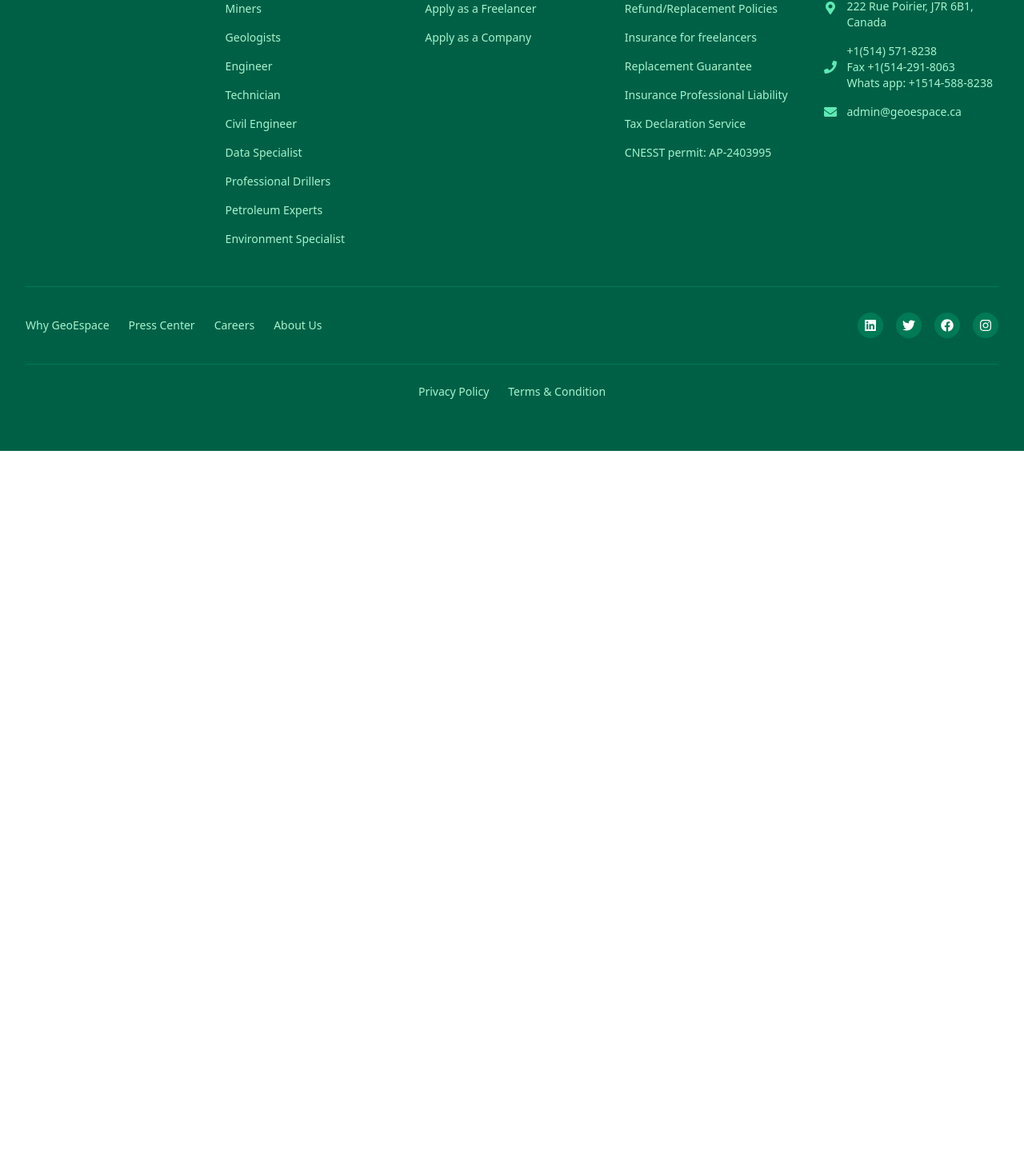
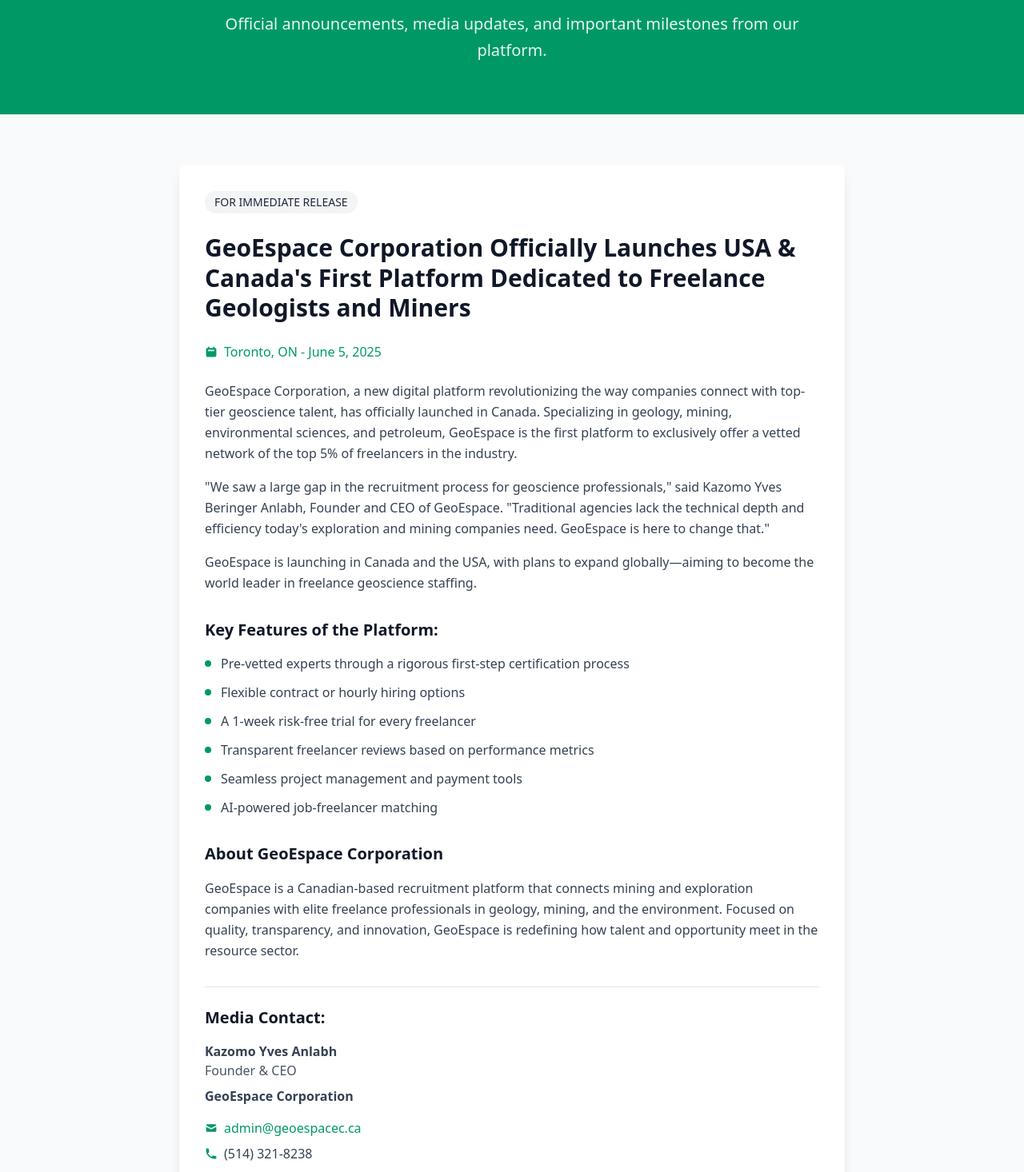
Before and after one commit to dev-sajib/geospace-static, a React (Vite) app: page /press-releases in a window 1280 px wide. Shown: the part 179-1645 px from the top of the page at 80% size. Before the commit the page ends 800 px from the top, so only its background shows below. Built offline with nearby package versions, Linux system fonts and the light colour scheme.

Commit message:
FEAT: Completed Press release page

```diff
--- a/src/App.jsx
+++ b/src/App.jsx
@@ -2,6 +2,7 @@
 import Layout from "./components/Layout";
 import HomePage from "./pages/HomePage";
 import ClientsPage from "./pages/ClientsPage";
+import PressReleasePage from "./pages/PressReleasePage";
 
 function App() {
   return (
@@ -10,6 +11,7 @@
         <Routes>
           <Route path="/" element={<HomePage />} />
           <Route path="/clients" element={<ClientsPage />} />
+          <Route path="/press-releases" element={<PressReleasePage />} />
         </Routes>
       </Layout>
     </Router>
--- a/src/components/Footer.jsx
+++ b/src/components/Footer.jsx
@@ -7,6 +7,7 @@
   FaPhone,
   FaEnvelope,
 } from "react-icons/fa";
+import { Link } from "react-router-dom";
 
 const Footer = () => {
   return (
@@ -216,12 +217,12 @@
               >
                 Why GeoEspace
               </a>
-              <a
-                href="#"
+              <Link
+                to="/press-releases"
                 className="text-emerald-200 hover:text-white text-sm transition-colors"
               >
                 Press Center
-              </a>
+              </Link>
               <a
                 href="#"
                 className="text-emerald-200 hover:text-white text-sm transition-colors"
--- /dev/null
+++ b/src/components/PressReleaseCard.jsx
@@ -0,0 +1,151 @@
+const PressReleaseCard = ({
+  category = "FOR IMMEDIATE RELEASE",
+  title,
+  date,
+  location,
+  content,
+  keyFeatures = [],
+  aboutSection,
+  mediaContact,
+}) => {
+  return (
+    <div className="bg-white rounded-lg shadow-lg p-8 mb-8">
+      <div className="mb-6">
+        <span className="inline-block bg-gray-100 text-gray-800 text-sm font-medium px-3 py-1 rounded-full">
+          {category}
+        </span>
+      </div>
+
+      <h1 className="text-3xl font-bold text-gray-900 mb-6 leading-tight">
+        {title}
+      </h1>
+
+      {(date || location) && (
+        <div className="flex items-center text-emerald-600 font-medium mb-6">
+          <svg className="w-4 h-4 mr-2" fill="currentColor" viewBox="0 0 20 20">
+            <path
+              fillRule="evenodd"
+              d="M6 2a1 1 0 00-1 1v1H4a2 2 0 00-2 2v10a2 2 0 002 2h12a2 2 0 002-2V6a2 2 0 00-2-2h-1V3a1 1 0 10-2 0v1H7V3a1 1 0 00-1-1zm0 5a1 1 0 000 2h8a1 1 0 100-2H6z"
+              clipRule="evenodd"
+            />
+          </svg>
+          {location && date ? `${location} - ${date}` : location || date}
+        </div>
+      )}
+
+      {content && (
+        <div className="prose prose-lg text-gray-700 mb-8">
+          {content.split("\n").map((paragraph, index) => (
+            <p key={index} className="mb-4 leading-relaxed">
+              {paragraph}
+            </p>
+          ))}
+        </div>
+      )}
+
+      {keyFeatures.length > 0 && (
+        <div className="mb-8">
+          <h3 className="text-xl font-bold text-gray-900 mb-4">
+            Key Features of the Platform:
+          </h3>
+          <ul className="space-y-3">
+            {keyFeatures.map((feature, index) => (
+              <li key={index} className="flex items-start">
+                <div className="w-2 h-2 bg-emerald-600 rounded-full mt-2 mr-3 flex-shrink-0"></div>
+                <span className="text-gray-700">{feature}</span>
+              </li>
+            ))}
+          </ul>
+        </div>
+      )}
+
+      {aboutSection && (
+        <div className="mb-8">
+          <h3 className="text-xl font-bold text-gray-900 mb-4">
+            About GeoEspace Corporation
+          </h3>
+          <div className="prose text-gray-700">
+            {aboutSection.split("\n").map((paragraph, index) => (
+              <p key={index} className="mb-4 leading-relaxed">
+                {paragraph}
+              </p>
+            ))}
+          </div>
+        </div>
+      )}
+
+      {mediaContact && (
+        <div className="border-t border-gray-200 pt-6">
+          <h3 className="text-xl font-bold text-gray-900 mb-4">
+            Media Contact:
+          </h3>
+          <div className="text-gray-700">
+            <p className="font-semibold">{mediaContact.name}</p>
+            <p className="text-gray-600">{mediaContact.title}</p>
+            <p className="mt-2 font-semibold">{mediaContact.company}</p>
+
+            <div className="mt-4 space-y-2">
+              {mediaContact.email && (
+                <div className="flex items-center">
+                  <svg
+                    className="w-4 h-4 mr-2 text-emerald-600"
+                    fill="currentColor"
+                    viewBox="0 0 20 20"
+                  >
+                    <path d="M2.003 5.884L10 9.882l7.997-3.998A2 2 0 0016 4H4a2 2 0 00-1.997 1.884z" />
+                    <path d="M18 8.118l-8 4-8-4V14a2 2 0 002 2h12a2 2 0 002-2V8.118z" />
+                  </svg>
+                  <a
+                    href={`mailto:${mediaContact.email}`}
+                    className="text-emerald-600 hover:underline"
+                  >
+                    {mediaContact.email}
+                  </a>
+                </div>
+              )}
+
+              {mediaContact.phone && (
+                <div className="flex items-center">
+                  <svg
+                    className="w-4 h-4 mr-2 text-emerald-600"
+                    fill="currentColor"
+                    viewBox="0 0 20 20"
+                  >
+                    <path d="M2 3a1 1 0 011-1h2.153a1 1 0 01.986.836l.74 4.435a1 1 0 01-.54 1.06l-1.548.773a11.037 11.037 0 006.105 6.105l.774-1.548a1 1 0 011.059-.54l4.435.74a1 1 0 01.836.986V17a1 1 0 01-1 1h-2C7.82 18 2 12.18 2 5V3z" />
+                  </svg>
+                  <span>{mediaContact.phone}</span>
+                </div>
+              )}
+
+              {mediaContact.website && (
+                <div className="flex items-center">
+                  <svg
+                    className="w-4 h-4 mr-2 text-emerald-600"
+                    fill="currentColor"
+                    viewBox="0 0 20 20"
+                  >
+                    <path
+                      fillRule="evenodd"
+                      d="M4.083 9h1.946c.089-1.546.383-2.97.837-4.118A6.004 6.004 0 004.083 9zM10 2a8 8 0 100 16 8 8 0 000-16zm0 2c-.076 0-.232.032-.465.262-.238.234-.497.623-.737 1.182-.389.907-.673 2.142-.766 3.556h3.936c-.093-1.414-.377-2.649-.766-3.556-.24-.56-.5-.948-.737-1.182C10.232 4.032 10.076 4 10 4zm3.971 5c-.089-1.546-.383-2.97-.837-4.118A6.004 6.004 0 0115.917 9h-1.946zm-2.003 2H8.032c.093 1.414.377 2.649.766 3.556.24.56.5.948.737 1.182.233.23.389.262.465.262.076 0 .232-.032.465-.262.238-.234.498-.623.737-1.182.389-.907.673-2.142.766-3.556zm1.166 4.118c.454-1.147.748-2.572.837-4.118h1.946a6.004 6.004 0 01-2.783 4.118zm-6.268 0C6.412 13.97 6.118 12.546 6.03 11H4.083a6.004 6.004 0 002.783 4.118z"
+                      clipRule="evenodd"
+                    />
+                  </svg>
+                  <a
+                    href={mediaContact.website}
+                    target="_blank"
+                    rel="noopener noreferrer"
+                    className="text-emerald-600 hover:underline"
+                  >
+                    {mediaContact.website}
+                  </a>
+                </div>
+              )}
+            </div>
+          </div>
+        </div>
+      )}
+    </div>
+  );
+};
+
+export default PressReleaseCard;
--- /dev/null
+++ b/src/pages/PressReleasePage.jsx
@@ -0,0 +1,53 @@
+import PageHero from "../components/PageHero";
+import PressReleaseCard from "../components/PressReleaseCard";
+
+const PressReleasePage = () => {
+  const pressReleaseData = {
+    title:
+      "GeoEspace Corporation Officially Launches USA & Canada's First Platform Dedicated to Freelance Geologists and Miners",
+    date: "June 5, 2025",
+    location: "Toronto, ON",
+    content: `GeoEspace Corporation, a new digital platform revolutionizing the way companies connect with top-tier geoscience talent, has officially launched in Canada. Specializing in geology, mining, environmental sciences, and petroleum, GeoEspace is the first platform to exclusively offer a vetted network of the top 5% of freelancers in the industry.
+
+"We saw a large gap in the recruitment process for geoscience professionals," said Kazomo Yves Beringer Anlabh, Founder and CEO of GeoEspace. "Traditional agencies lack the technical depth and efficiency today's exploration and mining companies need. GeoEspace is here to change that."
+
+GeoEspace is launching in Canada and the USA, with plans to expand globally—aiming to become the world leader in freelance geoscience staffing.`,
+
+    keyFeatures: [
+      "Pre-vetted experts through a rigorous first-step certification process",
+      "Flexible contract or hourly hiring options",
+      "A 1-week risk-free trial for every freelancer",
+      "Transparent freelancer reviews based on performance metrics",
+      "Seamless project management and payment tools",
+      "AI-powered job-freelancer matching",
+    ],
+
+    aboutSection: `GeoEspace is a Canadian-based recruitment platform that connects mining and exploration companies with elite freelance professionals in geology, mining, and the environment. Focused on quality, transparency, and innovation, GeoEspace is redefining how talent and opportunity meet in the resource sector.`,
+
+    mediaContact: {
+      name: "Kazomo Yves Anlabh",
+      title: "Founder & CEO",
+      company: "GeoEspace Corporation",
+      email: "admin@geoespacec.ca",
+      phone: "(514) 321-8238",
+      website: "www.geoespacec.ca",
+    },
+  };
+
+  return (
+    <>
+      <PageHero
+        title="Press Releases"
+        description="Official announcements, media updates, and important milestones from our platform."
+      />
+
+      <section className="py-16 bg-gray-50">
+        <div className="max-w-4xl mx-auto px-4 sm:px-6 lg:px-8">
+          <PressReleaseCard {...pressReleaseData} />
+        </div>
+      </section>
+    </>
+  );
+};
+
+export default PressReleasePage;
```
